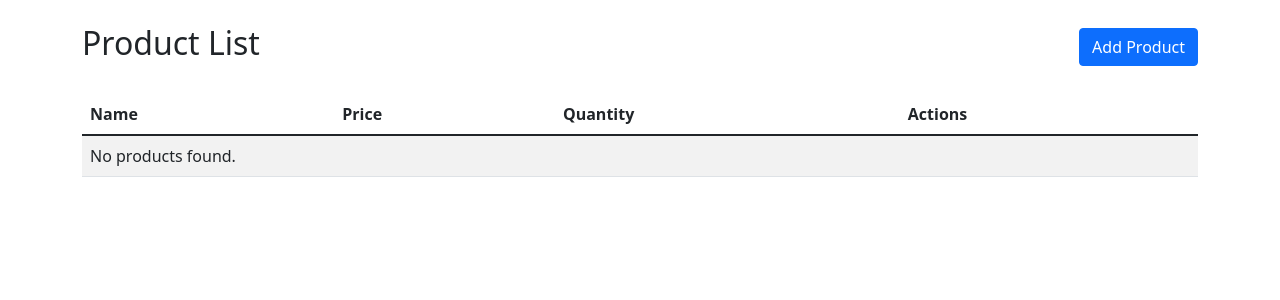
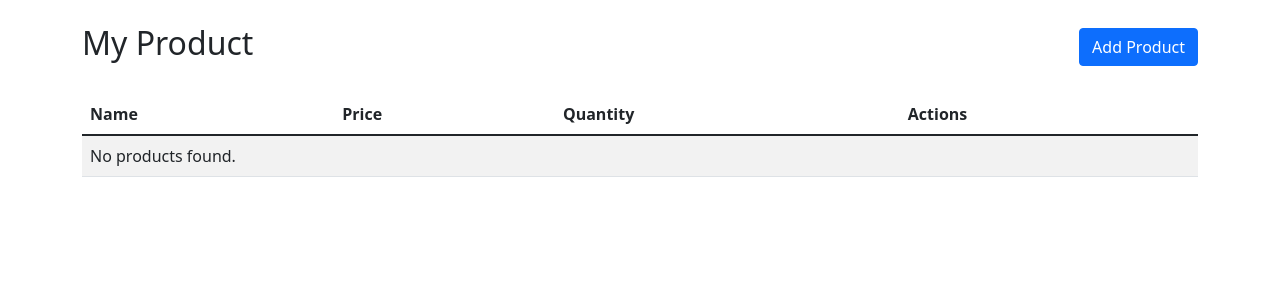
Before and after one commit to x23393131/Inventory, a Django app: page / in a window 1280 px wide. Shown: the part 56-356 px from the top of the page. Run offline with Django 4.2, Linux system fonts and the light colour scheme; a user stored in the database is signed in; data comes from the database, SQL or seed files in the repository.

Commit message:
newchanges

```diff
--- a/inventory/templates/inventory/list.html
+++ b/inventory/templates/inventory/list.html
@@ -2,7 +2,7 @@
 
 {% block content %}
 <div class="d-flex justify-content-between align-items-center mb-4">
-    <h2>Product List</h2>
+    <h2>My Product</h2>
     <a href="{% url 'product_create' %}" class="btn btn-primary">Add Product</a>
 </div>
 
```
